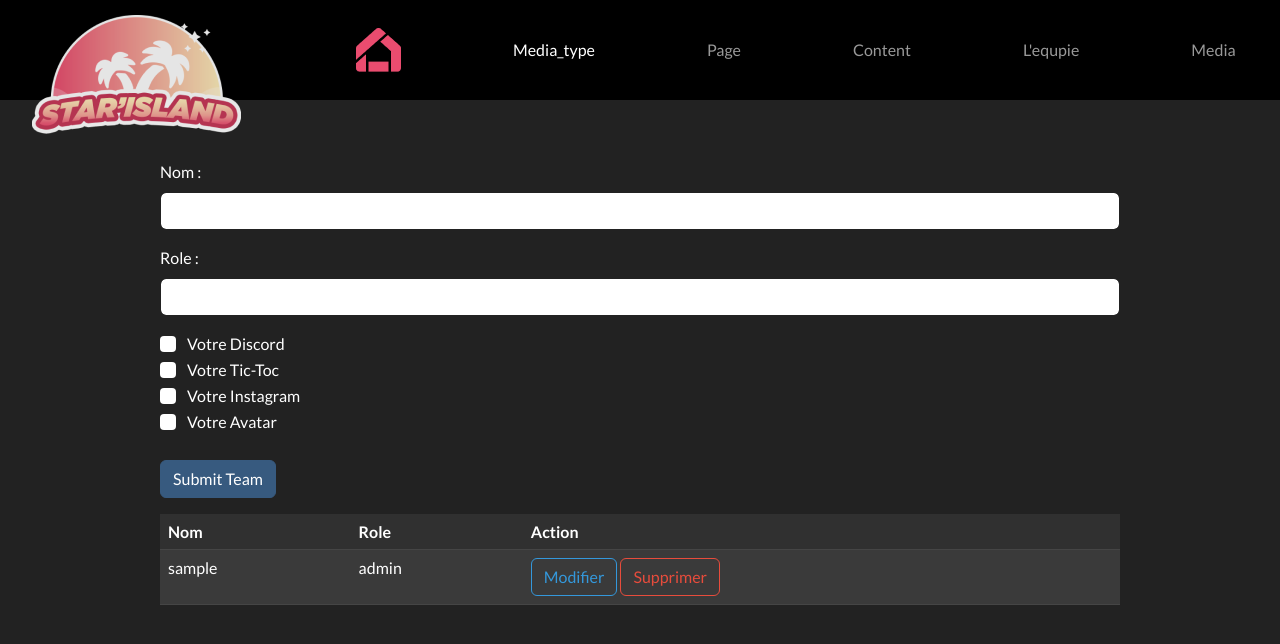
After one commit to guarneriAnthony/star_island, a PHP site: page /PHP/formTeam.php in a window 1280 px wide. The commit adds this page. Shown: the top 644 px of the page. Run offline with PHP 8.4, Linux system fonts and the light colour scheme; tables that the repository leaves empty or names only in its code hold one stand-in row (values such as "Sample post").

Commit message:
creat back for formTeam

```diff
--- a/formMedia.php
+++ b/formMedia.php
@@ -67,8 +67,8 @@ if (!empty($_GET) && isset($_GET['id']) && isset($_GET['a']) && $_GET['a'] == 'd
     $media_id = execute("DELETE FROM media WHERE id = :id", array(
         ':id' => $_GET['id']
     ));
-
-    header('location: ./formmedia.php');
+                            /*si team media, supprimer dans team media*/
+    header('location: ./formMedia.php');
     exit();
 }
 ?>
--- /dev/null
+++ b/formTeam.php
@@ -0,0 +1,194 @@
+<style>
+    main {
+        margin-top: 20vh;
+    }
+</style>
+<script src="script/scriptFormTeam.js" defer></script>
+<?php
+require_once './config/function.php';
+require_once './inc/formHeader.inc.php';
+
+$pages =  execute("SELECT * FROM page WHERE meta_title = 'Team'")->fetch(PDO::FETCH_ASSOC);
+$typesLink =  execute("SELECT * FROM media_type WHERE type = 'link'")->fetch(PDO::FETCH_ASSOC);
+$typesAvatar =  execute("SELECT * FROM media_type WHERE type = 'avatar'")->fetch(PDO::FETCH_ASSOC);
+
+/*Debut de mon controle de formulaie de team*/
+if (!empty($_POST)) {
+    $error = false;
+
+    if (empty($_POST['nickname'])) {
+        $nickname = 'Le nom est obligatoire';
+        $error = true;
+    }
+    if (empty($_POST['role'])) {
+        $role = 'Le role est obligatoire';
+        $error = true;
+    }
+
+
+    if (!$error) {
+
+        if (empty($_POST['id'])) {
+
+            $lastIdTeam =  execute("INSERT INTO team (nickname, role) VALUES (:nickname, :role)", array(
+                ':nickname' => $_POST['nickname'],
+                ':role' => $_POST['role']
+            ), ' ');
+
+
+            foreach ($_POST['link'] as $key => $value) {
+                if (!empty($value)) {
+                    $lastIdMedia =  execute("INSERT INTO media (name, path, pages_id, media_type_id)
+                    VALUES (:name, :path, :pages_id, :media_type_id)", array(
+                        ':name' => $key,
+                        ':path' => $value,
+                        ':media_type_id' => $typesLink['id'],
+                        ':pages_id' => $pages['id']
+                    ), ' ');
+                    execute("INSERT INTO team_media (team_id, media_id) VALUES (:team_id, :media_id)", array(
+                        ':team_id' => $lastIdTeam,
+                        ':media_id' => $lastIdMedia
+                    ));
+                }
+
+            }
+
+            if (!empty($_FILES['media_file']['name'])) {
+
+                $media_path = 'upload/' . $_FILES['media_file']['name'];
+                move_uploaded_file($_FILES['media_file']['tmp_name'], $media_path);
+
+                $lastIdImg = execute("INSERT INTO media (name, path, pages_id, media_type_id)
+                VALUES (:name, :path, :pages_id, :media_type_id)", array(
+                    ':name' => 'Avatar',
+                    ':path' => $media_path,
+                    ':media_type_id' => $typesAvatar['id'],
+                    ':pages_id' => $pages['id']
+                ), ' ');
+                execute("INSERT INTO team_media (team_id, media_id) VALUES (:team_id, :media_id)", array(
+                    ':team_id' => $lastIdTeam,
+                    ':media_id' => $lastIdImg
+                ));
+            }
+            header("location: ./formTeam.php");
+            exit();
+        } else {
+            execute("UPDATE team SET nickname = :nickname, role = :role WHERE id = :id", array(
+                ":nickname" => $_POST['nickname'],
+                ":role" => $_POST['role'],
+                ":id" => $_POST['id']
+            ));
+            header('location: ./formTeam.php');
+            exit();
+        }
+    }
+}
+
+
+$teams = execute("SELECT * FROM team")->fetchAll(PDO::FETCH_ASSOC);
+$teamMedias = execute("SELECT * FROM team t INNER JOIN team_media tm ON t.id = tm.id")->fetchAll(PDO::FETCH_ASSOC);
+
+
+if (!empty($_GET) && isset($_GET['id']) && isset($_GET['a']) && $_GET['a'] == 'edit') {
+    $team_id = execute("SELECT * FROM team WHERE id = :id", array(
+        ':id' => $_GET['id']
+    ))->fetch(PDO::FETCH_ASSOC);
+}
+if (!empty($_GET) && isset($_GET['id']) && isset($_GET['a']) && $_GET['a'] == 'del') {
+    $team_id = execute("DELETE FROM team WHERE id = :id", array(
+        ':id' => $_GET['id']
+    ));
+    header('location: ./formTeam.php');
+    exit();
+}
+
+?>
+
+<!--Post de Media-->
+
+
+<form class="mt-5 w-75 mx-auto" method="post" enctype="multipart/form-data">
+    <div class="mb-3">
+        <label for="nickname" class="form-label">Nom :</label>
+        <input name="nickname" type="text" class="form-control" id="nickname" value="<?= $team_id['nickname'] ?? ""; ?>">
+        <small class="text-danger"><?= $nickname ?? ""; ?></small>
+    </div>
+    <div class="mb-3">
+        <label for="role" class="form-label">Role :</label>
+        <input name="role" type="text" class="form-control" id="role" value="<?= $team_id['role'] ?? ""; ?>">
+        <small class="text-danger"><?= $role ?? ""; ?></small>
+    </div>
+
+
+    <div class="form-check">
+        <label class="form-check-label" for="flexCheckDefault"></label>
+        <input class="form-check-input" type="checkbox" value="discord" id="flexCheckDefault">
+       Votre Discord
+    </div>
+    <div class="mb-3  d-none">
+        <label for="link" class="form-label"></label>
+        <input name="link[discord]" type="text" class="form-control" id="link" value="<?= $team_id['link'] ?? ""; ?>">
+        <small class="text-danger"><?= $link ?? ""; ?></small>
+    </div>
+
+    <div class="form-check">
+        <label class="form-check-label" for="flexCheckDefault"> </label>
+        <input class="form-check-input" type="checkbox" value="discord" id="flexCheckDefault">
+        Votre Tic-Toc
+    </div>
+    <div class="mb-3 d-none">
+        <label for="link" class="form-label"></label>
+        <input name="link[tic]" type="text" class="form-control" id="link" value="<?= $team_id['link'] ?? ""; ?>">
+        <small class="text-danger"><?= $link ?? ""; ?></small>
+    </div>
+
+    <div class="form-check">
+        <label class="form-check-label" for="flexCheckDefault"> </label>
+        <input class="form-check-input" type="checkbox" value="discord" id="flexCheckDefault">
+        Votre Instagram
+    </div>
+    <div class="mb-3 d-none">
+        <label for="link" class="form-label"></label>
+        <input name="link[instagram]" type="text" class="form-control" id="link" value="<?= $team_id['link'] ?? ""; ?>">
+        <small class="text-danger"><?= $link ?? ""; ?></small>
+    </div>
+    <div class="form-check">
+        <label class="form-check-label" for="flexCheckDefault"> </label>
+        <input class="form-check-input" type="checkbox" value="discord" id="flexCheckDefault">
+        Votre Avatar
+    </div>
+    <div class="mb-3 media-file-wrapper d-none w-25">
+        <label for="media_file" class="form-label">Exportez votre média :</label>
+        <input name="media_file" type="file" class="form-control" id="media_file">
+        <small class="text-danger"><?= $media_file_error ?? ""; ?></small>
+    </div>
+    <br>
+
+    <input type="hidden" name="id" value="<?= $team_id['id'] ?? ""; ?>">
+    <?php
+
+    ?>
+    <button type="submit" class="btn btn-primary">Submit Team</button>
+</form>
+
+<table class="table table-dark table-striped w-75 mx-auto">
+    <thead>
+        <tr>
+            <th>Nom</th>
+            <th>Role</th>
+            <th>Action</th>
+        </tr>
+    </thead>
+    <tbody>
+        <?php foreach ($teams as $team) : ?>
+            <tr>
+                <td><?= $team['nickname']; ?></td>
+                <td><?= $team['role']; ?></td>
+                <td>
+                    <a href="?id=<?= $team['id']; ?>&a=edit" class="btn btn-outline-info">Modifier</a>
+                    <a href="?id=<?= $team['id']; ?>&a=del" onclick="return confirm('Etes-vous sur ?')" class="btn btn-outline-danger">Supprimer</a>
+                </td>
+            </tr>
+        <?php endforeach; ?>
+    </tbody>
+</table>
--- a/inc/formHeader.inc.php
+++ b/inc/formHeader.inc.php
@@ -35,7 +35,7 @@
                             <a class="nav-link" href="http://localhost/PHP/star_island/formContent.php">Content</a>
                         </li>
                         <li class="nav-item">
-                            <a class="nav-link" href="http://localhost/PHP/star_island/formEquipe.php">L'equpie</a>
+                            <a class="nav-link" href="http://localhost/PHP/star_island/formTeam.php">L'equpie</a>
                         </li>
                         <li class="nav-item">
                             <a class="nav-link" href="http://localhost/PHP/star_island/formMedia.php">Media</a>
--- a/inc/header.inc.php
+++ b/inc/header.inc.php
@@ -32,7 +32,7 @@
                             <a class="nav-link" href="http://localhost/PHP/star_island/vip.php">Devenir VIP</a>
                         </li>
                         <li class="nav-item">
-                            <a class="nav-link" href="http://localhost/PHP/star_island/equipe.php">L'equipe</a>
+                            <a class="nav-link" href="http://localhost/PHP/star_island/team.php">L'team</a>
                         </li>
                     </ul>
                     <div class="class-div containerItems">
--- /dev/null
+++ b/script/scriptFormTeam.js
@@ -0,0 +1,14 @@
+let checkboxs = document.querySelectorAll(".form-check-input");
+
+checkboxs.forEach((checkbox) => {
+  checkbox.addEventListener("change", function () {
+console.log(this.value);
+    let petit = checkbox.parentNode.nextElementSibling
+
+    if (checkbox.checked == true) {
+        petit.classList.remove('d-none');
+    } else {
+        petit.classList.add('d-none');
+}
+  });
+});
--- a/script/scriptEquipe.js
+++ b/script/scriptTeam.js
@@ -41,7 +41,7 @@ images.forEach(function (image) {
   });
 });
 
-/*randomisation dimages*/
+/*randomisation dimages
 function getRandomImage() {
   let imageList = [
     "./assets/hans4.png",
@@ -51,6 +51,7 @@ function getRandomImage() {
   let randmIndex = Math.floor(Math.random() * imageList.length);
   return imageList[randmIndex];
 }
+*/
 
 /*function de dropdown des avatars*/
 function toggleDropdown(button) {
```
Also changed, not shown: formContent.php (+41 -34 lines), formEquipe.php (deleted, +0 -100 lines), formEvent.php (+42 -21 lines), team.php (renamed from equipe.php, +4 -4 lines), css/style_team.css (renamed from css/style_equipe.css), upload/Capture d'écran 2023-06-05 101657.png (added), upload/Capture d'écran 2023-06-11 164947.png (added), upload/hans4.png (added).
